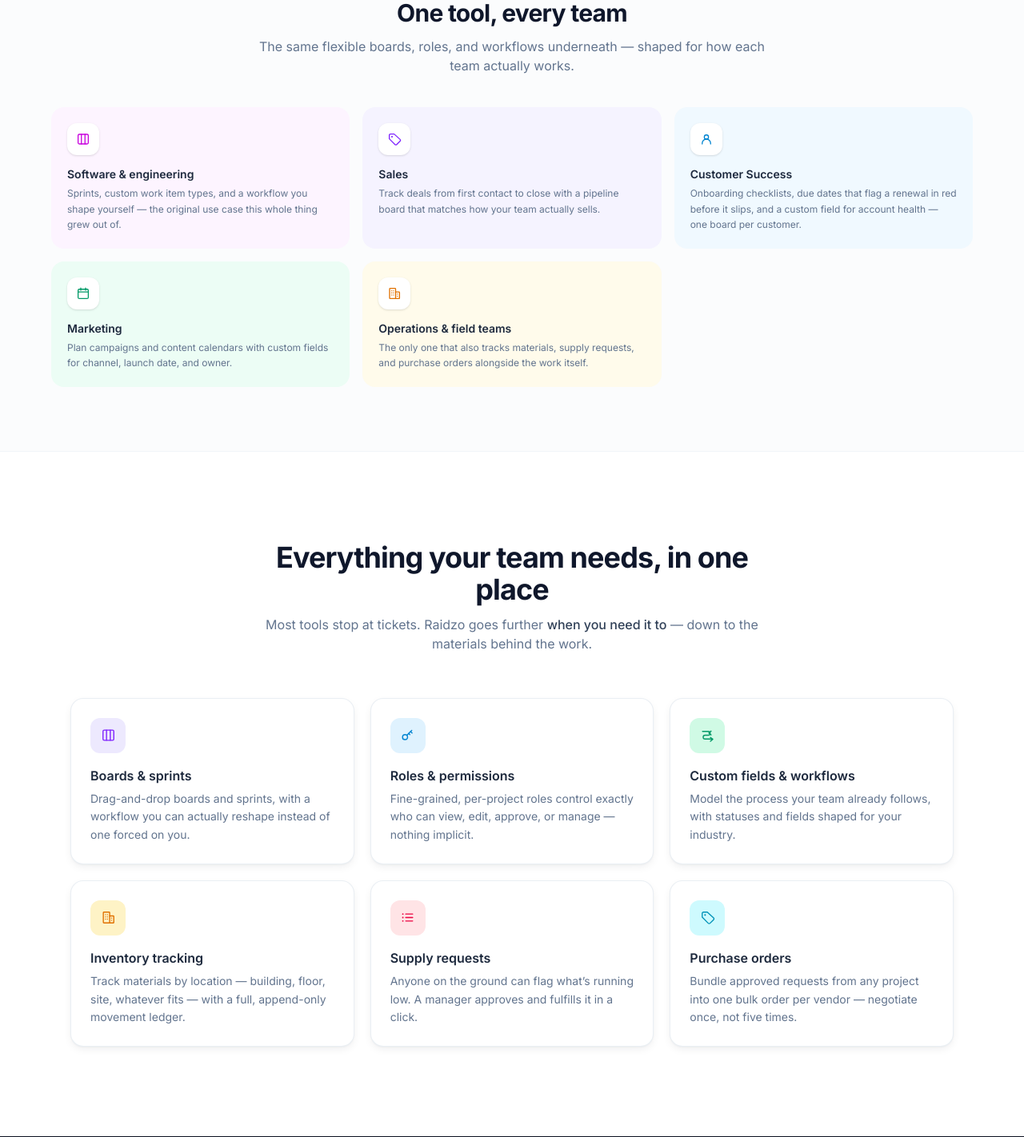
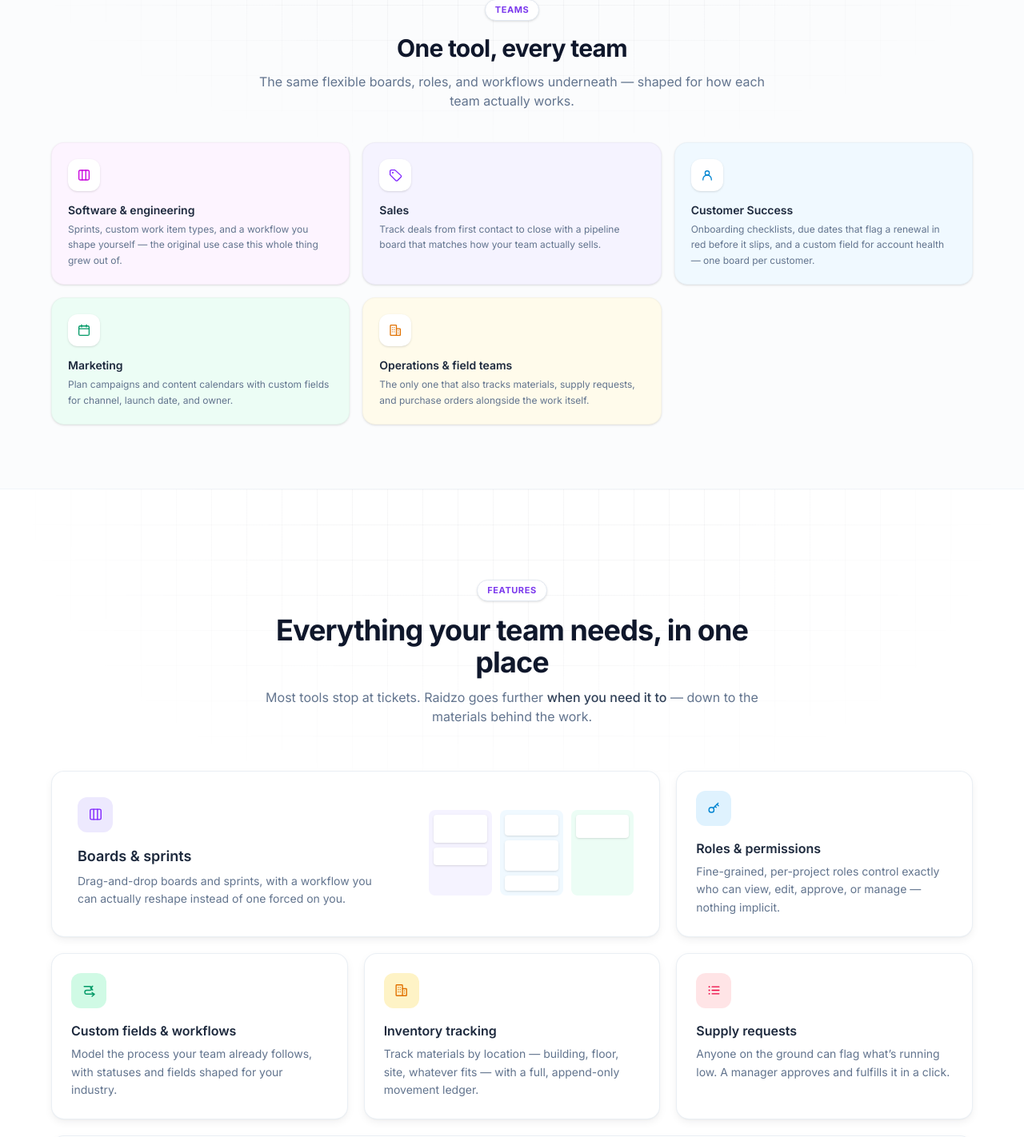
Before and after one commit to manoj-H-C/one_for_all, an Angular app in the folder client/: page / in a window 1280 px wide. Shown: the part 814-2236 px from the top of the page at 80% size. Built offline with nearby package versions, Linux system fonts and the light colour scheme.

Commit message:
modified landing page

```diff
--- a/client/src/app/features/landing/landing-page.html
+++ b/client/src/app/features/landing/landing-page.html
@@ -86,7 +86,7 @@
       <!-- Product preview: a stylized, wireframe mockup of the board + a low-stock request card -->
       <div class="relative mx-auto w-full max-w-md animate-fade-in lg:max-w-none" style="animation-delay: 0.1s">
         <div
-          class="relative overflow-hidden rounded-2xl border border-white/10 bg-white/[0.07] shadow-2xl backdrop-blur-xl"
+          class="relative overflow-hidden rounded-2xl border border-white/10 bg-white/[0.07] shadow-2xl"
           style="transform: rotate(-1.2deg); box-shadow: 0 25px 60px -15px rgb(0 0 0 / 0.5)"
         >
           <div class="flex items-center gap-1.5 px-4 pb-3 pt-4 sm:px-5">
@@ -118,16 +118,18 @@
   </div>
 
   <!-- Who it's for -->
-  <div id="teams" class="scroll-mt-20 border-b border-slate-100 bg-slate-50/60 px-6 py-16 sm:py-20">
-    <div class="mx-auto max-w-6xl">
+  <div id="teams" class="relative scroll-mt-20 overflow-hidden border-b border-slate-100 bg-slate-50/60 px-6 py-16 sm:py-20">
+    <div class="light-grid pointer-events-none absolute inset-0"></div>
+    <div class="relative mx-auto max-w-6xl">
       <div class="mx-auto max-w-2xl text-center">
-        <h2 class="text-2xl font-bold tracking-tight text-slate-900 sm:text-3xl">One tool, every team</h2>
+        <span class="section-kicker">Teams</span>
+        <h2 class="mt-4 text-2xl font-bold tracking-tight text-slate-900 sm:text-3xl">One tool, every team</h2>
         <p class="mt-3 text-base text-slate-500">The same flexible boards, roles, and workflows underneath — shaped for how each team actually works.</p>
       </div>
 
       <div class="mt-10 grid grid-cols-1 gap-4 sm:grid-cols-2 lg:grid-cols-3">
         @for (t of teams; track t.name) {
-          <div class="rounded-2xl {{ t.bg }} p-5 transition-transform duration-200 hover:-translate-y-0.5">
+          <div class="rounded-2xl border border-black/[0.03] {{ t.bg }} p-5 shadow-sm transition-all duration-200 hover:-translate-y-0.5 hover:shadow-lift">
             <span class="flex h-10 w-10 items-center justify-center rounded-xl bg-white shadow-sm {{ t.text }}">
               <app-icon [name]="t.icon" [size]="18" />
             </span>
@@ -140,16 +142,60 @@
   </div>
 
   <!-- Feature grid -->
-  <div id="features" class="mx-auto max-w-6xl scroll-mt-20 px-6 py-20 sm:py-28">
+  <div id="features" class="relative scroll-mt-20 overflow-hidden px-6 py-20 sm:py-28">
+    <div class="light-grid pointer-events-none absolute inset-0"></div>
+    <div class="relative mx-auto max-w-6xl">
       <div class="mx-auto max-w-2xl text-center">
-      <h2 class="text-3xl font-bold tracking-tight text-slate-900 sm:text-4xl">Everything your team needs, in one place</h2>
+        <span class="section-kicker">Features</span>
+        <h2 class="mt-4 text-3xl font-bold tracking-tight text-slate-900 sm:text-4xl">Everything your team needs, in one place</h2>
         <p class="mt-3 text-base text-slate-500">
           Most tools stop at tickets. Raidzo goes further <em class="not-italic font-medium text-slate-700">when you need it to</em> — down to the materials behind the work.
         </p>
       </div>
 
+      <!-- bento layout: the flagship feature (boards - the original use case)
+           gets a wider, illustrated spot instead of being just another
+           same-size card in a uniform grid. -->
       <div class="mt-14 grid grid-cols-1 gap-5 sm:grid-cols-2 lg:grid-cols-3">
-      @for (f of features; track f.title) {
+        @for (f of features; track f.title; let first = $first; let last = $last) {
+          @if (first) {
+            <div class="card-hover overflow-hidden p-6 sm:col-span-2 sm:p-8">
+              <div class="flex flex-col gap-6 sm:flex-row sm:items-center">
+                <div class="flex-1">
+                  <span class="flex h-11 w-11 shrink-0 items-center justify-center rounded-xl {{ f.bg }} {{ f.text }}">
+                    <app-icon [name]="f.icon" [size]="19" />
+                  </span>
+                  <p class="mt-4 text-lg font-semibold text-slate-800">{{ f.title }}</p>
+                  <p class="mt-1.5 max-w-sm text-sm leading-relaxed text-slate-500">{{ f.description }}</p>
+                </div>
+                <!-- abstract mini-board motif, not a screenshot - keeps this
+                     card from needing yet another raster asset while still
+                     hinting at what "boards" looks like. -->
+                <div class="flex shrink-0 gap-2.5 sm:w-64">
+                  @for (col of miniBoardColumns; track col.tint) {
+                    <div class="flex flex-1 flex-col gap-1.5 rounded-lg {{ col.tint }} p-1.5">
+                      @for (h of col.bars; track $index) {
+                        <div class="rounded bg-white shadow-sm" [style.height.px]="h"></div>
+                      }
+                    </div>
+                  }
+                </div>
+              </div>
+            </div>
+          } @else if (last) {
+            <!-- closes the grid on a full-width row instead of leaving a
+                 lone card stranded next to empty cells (5 non-flagship
+                 features doesn't divide evenly into 3 columns). -->
+            <div class="card-hover flex flex-col items-center gap-4 p-6 text-center sm:col-span-2 sm:flex-row sm:text-left lg:col-span-3">
+              <span class="flex h-11 w-11 shrink-0 items-center justify-center rounded-xl {{ f.bg }} {{ f.text }}">
+                <app-icon [name]="f.icon" [size]="19" />
+              </span>
+              <div>
+                <p class="text-base font-semibold text-slate-800">{{ f.title }}</p>
+                <p class="mt-1 text-sm leading-relaxed text-slate-500">{{ f.description }}</p>
+              </div>
+            </div>
+          } @else {
             <div class="card-hover p-6">
               <span class="flex h-11 w-11 shrink-0 items-center justify-center rounded-xl {{ f.bg }} {{ f.text }}">
                 <app-icon [name]="f.icon" [size]="19" />
@@ -158,6 +204,8 @@
               <p class="mt-1.5 text-sm leading-relaxed text-slate-500">{{ f.description }}</p>
             </div>
           }
+        }
+      </div>
     </div>
   </div>
 
@@ -191,7 +239,7 @@
       </div>
 
       <!-- a real screenshot of the actual materials view, framed like the hero's board card -->
-      <div class="relative mx-auto mt-16 max-w-3xl overflow-hidden rounded-2xl border border-white/10 bg-white/[0.07] shadow-2xl backdrop-blur-xl">
+      <div class="relative mx-auto mt-16 max-w-3xl overflow-hidden rounded-2xl border border-white/10 bg-white/[0.07] shadow-2xl">
         <div class="flex items-center gap-1.5 px-4 pb-3 pt-4 sm:px-5">
           <span class="h-2.5 w-2.5 rounded-full bg-red-400/70"></span>
           <span class="h-2.5 w-2.5 rounded-full bg-amber-400/70"></span>
@@ -209,13 +257,28 @@
     </div>
   </div>
 
-  <!-- CTA banner -->
-  <div class="mx-auto max-w-4xl px-6 py-20 text-center sm:py-28">
-    <h2 class="text-3xl font-bold tracking-tight text-slate-900 sm:text-4xl">Ready to get your team organized?</h2>
-    <p class="mt-3 text-base text-slate-500">Set up your workspace in minutes — whatever your team does, however it works.</p>
+  <!-- CTA banner - a dark aurora-echo card rather than plain centered text
+       on white, so the page bookends on the same visual language as the hero
+       instead of just trailing off. -->
+  <div class="px-6 py-20 sm:py-28">
+    <div class="relative mx-auto max-w-5xl overflow-hidden rounded-3xl px-6 py-16 text-center sm:py-20" style="background: linear-gradient(135deg, #1b1442, #0b1020 55%, #0d2436)">
+      <div class="pointer-events-none absolute -left-16 -top-24 h-72 w-72 rounded-full opacity-40" style="background: radial-gradient(circle, #8b5cf6, transparent 70%); filter: blur(70px)"></div>
+      <div class="pointer-events-none absolute -bottom-24 -right-10 h-72 w-72 rounded-full opacity-40" style="background: radial-gradient(circle, #22d3ee, transparent 70%); filter: blur(70px)"></div>
+      <div class="pointer-events-none absolute inset-0 aurora-grid opacity-40"></div>
+
+      <div class="relative">
+        <h2 class="text-3xl font-bold tracking-tight text-white sm:text-4xl">Ready to get your team organized?</h2>
+        <p class="mt-3 text-base text-slate-300">Set up your workspace in minutes — whatever your team does, however it works.</p>
         <div class="mt-8 flex flex-col items-center justify-center gap-3 sm:flex-row">
           <a routerLink="/register" class="btn-primary px-6 py-3.5 text-base">Create your workspace</a>
-      <a routerLink="/login" class="btn-secondary px-6 py-3.5 text-base">I already have an account</a>
+          <a
+            routerLink="/login"
+            class="inline-flex items-center justify-center gap-2 rounded-xl border border-white/15 bg-white/5 px-6 py-3.5 text-base font-semibold text-white backdrop-blur-sm transition-colors hover:bg-white/10"
+          >
+            I already have an account
+          </a>
+        </div>
+      </div>
     </div>
   </div>
 
--- a/client/src/app/features/landing/landing-page.ts
+++ b/client/src/app/features/landing/landing-page.ts
@@ -100,6 +100,15 @@ export class LandingPageComponent {
     },
   ];
 
+  // abstract mini-kanban motif for the flagship "Boards & sprints" feature
+  // card - three columns of varying-height bars standing in for a board's
+  // columns/cards, without needing another screenshot asset.
+  protected readonly miniBoardColumns: { tint: string; bars: number[] }[] = [
+    { tint: 'bg-violet-50', bars: [35, 22] },
+    { tint: 'bg-sky-50', bars: [26, 38, 19] },
+    { tint: 'bg-emerald-50', bars: [29] },
+  ];
+
   protected readonly features: Feature[] = [
     {
       icon: 'board',
--- a/client/src/styles.css
+++ b/client/src/styles.css
@@ -337,6 +337,23 @@ body {
   to { background-position: 240px 180px, 240px 180px; }
 }
 
+/* same faint grid as the hero's aurora-grid, tuned for light section
+   backgrounds (landing page's "teams"/"features" sections) so they don't
+   read as flat, texture-less voids after the hero's aurora backdrop. */
+.light-grid {
+  background-image: linear-gradient(rgba(15, 23, 42, 0.035) 1px, transparent 1px),
+    linear-gradient(90deg, rgba(15, 23, 42, 0.035) 1px, transparent 1px);
+  background-size: 44px 44px;
+  mask-image: radial-gradient(ellipse 65% 55% at 50% 0%, black 30%, transparent 75%);
+}
+
+/* small rounded pill above a section heading (e.g. "TEAMS", "FEATURES") -
+   the light-mode counterpart to the hero's badge, gives each section its
+   own visual anchor instead of jumping straight from a bare h2. */
+.section-kicker {
+  @apply inline-flex items-center gap-1.5 rounded-full border border-slate-200 bg-white px-3 py-1 text-[11px] font-bold uppercase tracking-wider text-primary-600 shadow-sm;
+}
+
 /* soft pulsing glow directly behind the card, so it reads as lit-from-behind
    rather than just floating on top of an unrelated background */
 .card-spotlight {
```
Lines whose indentation alone changed are shown as unchanged.
